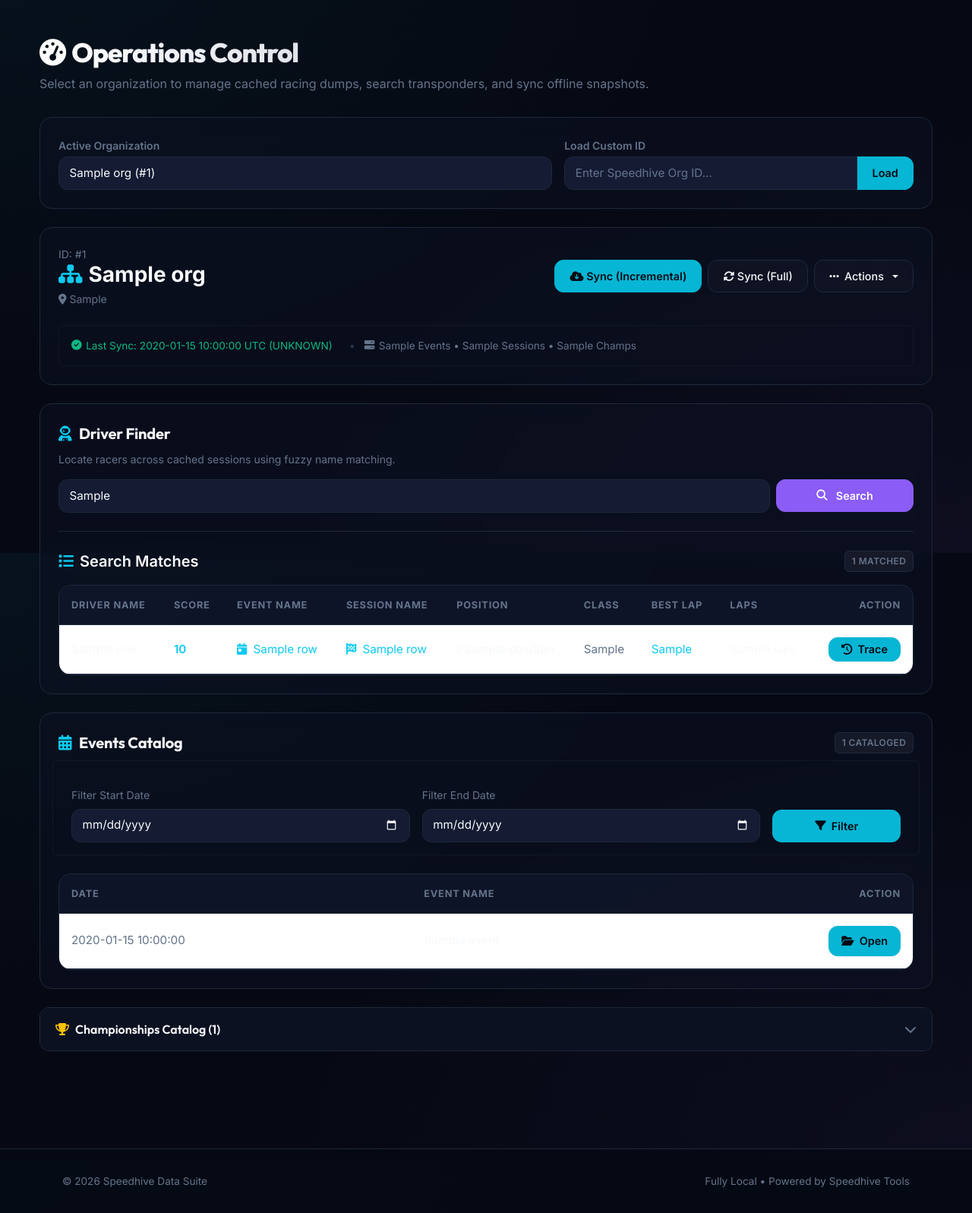
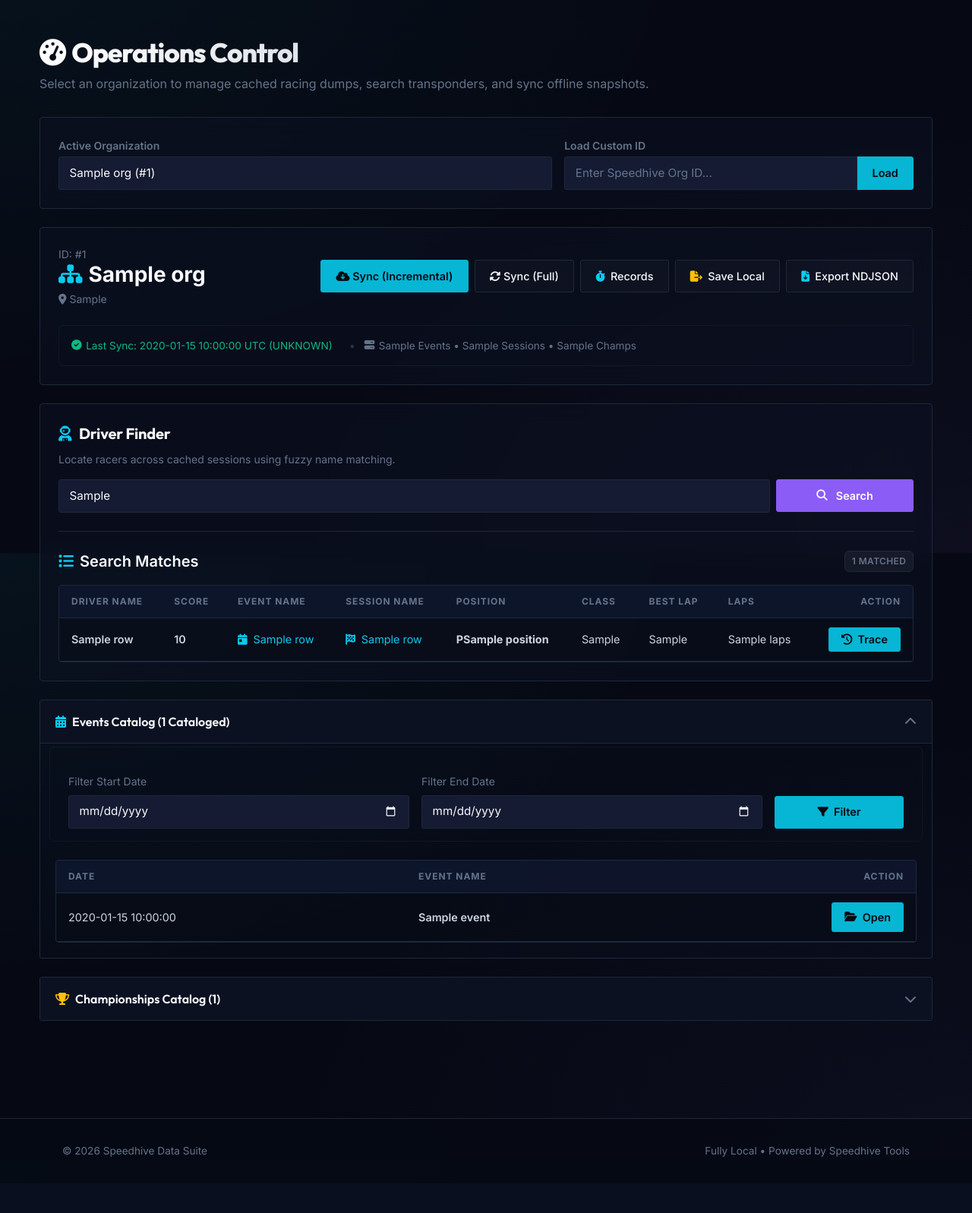
Before and after one commit to ncrosty58/speedhive-tools-ui, a Flask app: template templates/index.html in a window 1280 px wide. Shown: the part 72-1669 px from the top of the page at 76% size. After the commit the page ends 1595 px from the top, so only its background shows below. Run offline with Flask 2, Linux system fonts and the light colour scheme; the template is opened without the code that fills it: most values are stand-ins (such as "Sample title", 1, 10 or a date in 2020).

Commit message:
feat: refine styling to minimalist sharp layout, make events list collapsible, fix table colors, and resolve organization names

```diff
--- a/app.py
+++ b/app.py
@@ -1497,6 +1497,9 @@ def track_records():
     if limit_events == 0:
         limit_events = None
 
+    org, _ = get_organization_cached(org_id_int, force_refresh=False)
+    org_name = org.get("name") if (org and isinstance(org, dict)) else f"Organization #{org_id_int}"
+
     records, events_scanned, error, cache_status = scan_track_records_cached(
         org_id=org_id_int,
         classification=classification,
@@ -1509,6 +1512,7 @@ def track_records():
     return render_template(
         "track_records.html",
         org_id=org_id,
+        org_name=org_name,
         records=records,
         classification=classification,
         start_date=start_date_str,
--- a/templates/base.html
+++ b/templates/base.html
@@ -35,9 +35,9 @@
             --warning: #f59e0b;
             --warning-soft: rgba(245, 158, 11, 0.08);
 
-            --radius-lg: 16px;
-            --radius-md: 12px;
-            --radius-sm: 8px;
+            --radius-lg: 4px;
+            --radius-md: 3px;
+            --radius-sm: 2px;
 
             --font-body: 'Inter', sans-serif;
             --font-display: 'Outfit', sans-serif;
@@ -252,7 +252,7 @@
         .table-custom-container {
             border: 1px solid var(--border);
             border-radius: var(--radius-lg);
-            background: rgba(12, 17, 34, 0.4);
+            background: rgba(8, 12, 22, 0.5);
             overflow: hidden;
         }
 
@@ -260,29 +260,35 @@
             margin: 0;
             background: transparent;
             width: 100%;
+            --bs-table-bg: transparent !important;
+            --bs-table-color: #cbd5e1 !important;
+            --bs-table-border-color: var(--border) !important;
+            --bs-table-hover-bg: rgba(255, 255, 255, 0.02) !important;
+            --bs-table-striped-bg: rgba(255, 255, 255, 0.01) !important;
         }
 
         .table-custom th {
-            background: rgba(20, 27, 50, 0.5);
-            color: var(--text-muted);
+            background: rgba(16, 24, 48, 0.8) !important;
+            color: #64748b !important;
             border-bottom: 1px solid var(--border);
-            font-size: 0.8rem;
+            font-size: 0.75rem;
             text-transform: uppercase;
-            letter-spacing: 0.06em;
+            letter-spacing: 0.08em;
             font-weight: 700;
-            padding: 1rem;
+            padding: 0.75rem 1rem;
         }
 
         .table-custom td {
             border-bottom: 1px solid var(--border);
-            color: var(--text-main);
-            font-size: 0.95rem;
-            padding: 1rem;
+            color: #cbd5e1 !important;
+            font-size: 0.9rem;
+            padding: 0.75rem 1rem;
             vertical-align: middle;
         }
 
         .table-custom tbody tr:hover td {
-            background: rgba(255, 255, 255, 0.02);
+            background: rgba(255, 255, 255, 0.02) !important;
+            color: var(--text-main) !important;
         }
 
         .meta-list {
--- a/templates/index.html
+++ b/templates/index.html
@@ -176,39 +176,23 @@
                         <span class="js-btn-label"><i class="fa-solid fa-rotate"></i> Sync (Full)</span>
                         <span class="js-btn-loading d-none"><i class="fa-solid fa-circle-notch fa-spin"></i> Syncing...</span>
                     </button>
-                    <div class="dropdown d-inline-block">
-                        <button class="btn-custom-outline dropdown-toggle" type="button" data-bs-toggle="dropdown" aria-expanded="false">
-                            <i class="fa-solid fa-ellipsis"></i> Actions
-                        </button>
-                        <ul class="dropdown-menu dropdown-menu-end">
-                            <li>
-                                <a class="dropdown-item" href="/track-records?org_id={{ org.id }}">
-                                    <i class="fa-solid fa-stopwatch text-info me-2"></i>Track Records Scan
+                    <a class="btn-custom-outline" href="/track-records?org_id={{ org.id }}">
+                        <i class="fa-solid fa-stopwatch text-info"></i> Records
                     </a>
-                            </li>
-                            <li><hr class="dropdown-divider"></li>
-                            <li>
-                                <form method="post" action="/org/{{ org.id }}/save-local" class="js-org-action-form" data-action-label="Saving Local Data">
+                    <form method="post" action="/org/{{ org.id }}/save-local" class="js-org-action-form d-inline" data-action-label="Saving Local Data">
                         <input type="hidden" name="max_events" value="25">
-                                    <button class="dropdown-item" type="submit">
-                                        <i class="fa-solid fa-file-export text-warning me-2"></i>Save Local Data
+                        <button class="btn-custom-outline" type="submit">
+                            <i class="fa-solid fa-file-export text-warning"></i> Save Local
                         </button>
                     </form>
-                            </li>
                     {% if dump_manifest %}
-                            <li>
-                                <a class="dropdown-item" href="/org/{{ org.id }}/download-local-dump.zip">
-                                    <i class="fa-solid fa-file-zipper text-success me-2"></i>Download Dump Zip
+                    <a class="btn-custom-outline" href="/org/{{ org.id }}/download-local-dump.zip">
+                        <i class="fa-solid fa-file-zipper text-success"></i> Download Zip
                     </a>
-                            </li>
                     {% endif %}
-                            <li>
-                                <a class="dropdown-item" href="/org/{{ org.id }}/export-lap-records.ndjson?max_events=25">
-                                    <i class="fa-solid fa-file-arrow-down text-info me-2"></i>Export Lap NDJSON
+                    <a class="btn-custom-outline" href="/org/{{ org.id }}/export-lap-records.ndjson?max_events=25">
+                        <i class="fa-solid fa-file-arrow-down text-info"></i> Export NDJSON
                     </a>
-                            </li>
-                        </ul>
-                    </div>
                 </div>
             </div>
 
@@ -340,12 +324,12 @@
 
     <!-- Events Catalog -->
     <div class="col-12">
-        <div class="glass-card">
-            <div class="d-flex justify-content-between align-items-center mb-4 flex-wrap gap-2">
-                <div class="glass-card-header mb-0"><i class="fa-solid fa-calendar-days text-info"></i> Events Catalog</div>
-                <span class="badge-custom badge-neutral">{{ events|length }} Cataloged</span>
+        <div class="accordion-custom">
+            <div class="accordion-custom-header" onclick="document.getElementById('events-collapse').classList.toggle('d-none'); this.querySelector('.chevron-icon').classList.toggle('fa-chevron-down'); this.querySelector('.chevron-icon').classList.toggle('fa-chevron-up');">
+                <span><i class="fa-solid fa-calendar-days text-info me-2"></i>Events Catalog ({{ events|length }} Cataloged)</span>
+                <i class="fa-solid fa-chevron-up chevron-icon text-muted"></i>
             </div>
-
+            <div id="events-collapse" class="accordion-custom-body">
                 <form method="get" action="/" class="row g-3 mb-4 bg-surface-2 p-3 rounded border border-secondary border-opacity-10">
                     <input type="hidden" name="org_id" value="{{ org.id }}">
                     {% if driver_query %}
@@ -365,7 +349,7 @@
                 </form>
 
                 {% if events %}
-                <div class="table-custom-container">
+                    <div class="table-custom-container" style="max-height: 400px; overflow-y: auto;">
                         <table class="table table-custom">
                             <thead>
                                 <tr>
@@ -393,6 +377,7 @@
                         No events found matching the specified filters.
                     </div>
                 {% endif %}
+            </div>
         </div>
     </div>
 
--- a/templates/track_records.html
+++ b/templates/track_records.html
@@ -9,7 +9,7 @@
             <a href="/">Dashboard</a>
             <span class="separator"><i class="fa-solid fa-chevron-right" style="font-size: 0.75rem;"></i></span>
             {% if org_id %}
-                <a href="/org/{{ org_id }}">Organization #{{ org_id }}</a>
+                <a href="/org/{{ org_id }}">{{ org_name }}</a>
             {% else %}
                 <span>Organization</span>
             {% endif %}
@@ -25,7 +25,7 @@
             <div class="d-flex justify-content-between align-items-center flex-wrap gap-2">
                 <div>
                     <div class="text-muted small">Track Records Scan</div>
-                    <h1 class="page-header mb-1"><i class="fa-solid fa-trophy text-warning me-2"></i>Organization #{{ org_id }}</h1>
+                    <h1 class="page-header mb-1"><i class="fa-solid fa-trophy text-warning me-2"></i>{{ org_name }}</h1>
                 </div>
                 {% if cache_status %}
                     <span class="badge-custom badge-neutral">
```
Lines whose indentation alone changed are shown as unchanged.
